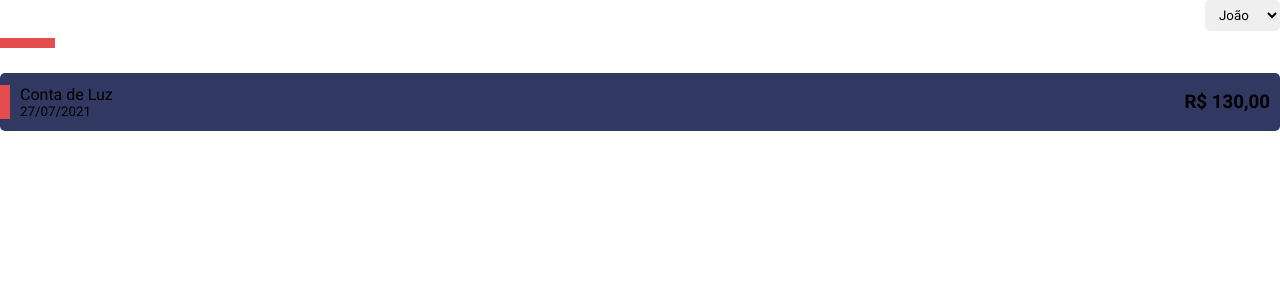
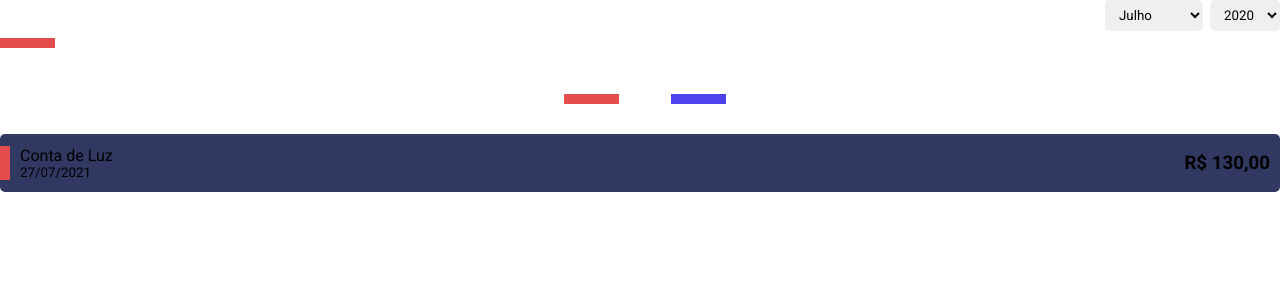
Before and after one commit to ArliMachado/minha-carteira, a Next.js app: page /List in a window 1280 px wide. Shown: the top 300 px of the page. Built offline with nearby package versions, Linux system fonts and the light colour scheme.

Commit message:
Implementando filtros

```diff
--- a/src/pages/List/index.tsx
+++ b/src/pages/List/index.tsx
@@ -5,25 +5,33 @@
 import * as S from './styles';
 
 export default function List() {
-  const options = [
-    {
-      value: 'João',
-      label: 'João',
-    },
-    {
-      value: 'Pedro',
-      label: 'Pedro',
-    },
-    {
-      value: 'Ana',
-      label: 'Ana',
-    },
+  const mounths = [
+    { value: 7, label: 'Julho' },
+    { value: 8, label: 'Agosto' },
+    { value: 9, label: 'Setembro' },
+  ];
+  const years = [
+    { value: 2020, label: 2020 },
+    { value: 2019, label: 2019 },
+    { value: 2018, label: 2018 },
   ];
   return (
     <S.Wrapper>
       <ContentHeader title="Saídas" lineColor="#E44C4E">
-        <SelectInput options={options} />
+        <SelectInput options={mounths} />
+        <SelectInput options={years} />
       </ContentHeader>
+
+      <S.Filters>
+        <button type="button" className="tag-filter tag-filter-recurrent">
+          Recorrentes
+        </button>
+
+        <button type="button" className="tag-filter tag-filter-eventual">
+          Eventuais
+        </button>
+      </S.Filters>
+
       <S.Content>
         <HistoryfinanceCard
           tagColor="#E44C4E"
--- a/src/pages/List/styles.ts
+++ b/src/pages/List/styles.ts
@@ -1,4 +1,41 @@
 import styled from 'styled-components';
 
 export const Wrapper = styled.div``;
+
+export const Filters = styled.div`
+  width: 100%;
+  display: flex;
+  justify-content: center;
+
+  margin-bottom: 30px;
+
+  .tag-filter {
+    font-size: 18px;
+    font-weight: 500;
+    background: none;
+    color: ${({ theme }) => theme.colors.white};
+
+    margin: 0 10px;
+    transition: opacity 0.3s;
+
+    &:hover {
+      opacity: 0.7;
+    }
+  }
+
+  .tag-filter-recurrent::after {
+    content: '';
+    display: block;
+    width: 55px;
+    margin: 0 auto;
+    border-bottom: 10px solid ${({ theme }) => theme.colors.warning};
+  }
+  .tag-filter-eventual::after {
+    content: '';
+    display: block;
+    width: 55px;
+    margin: 0 auto;
+    border-bottom: 10px solid ${({ theme }) => theme.colors.success};
+  }
+`;
 export const Content = styled.div``;
```
